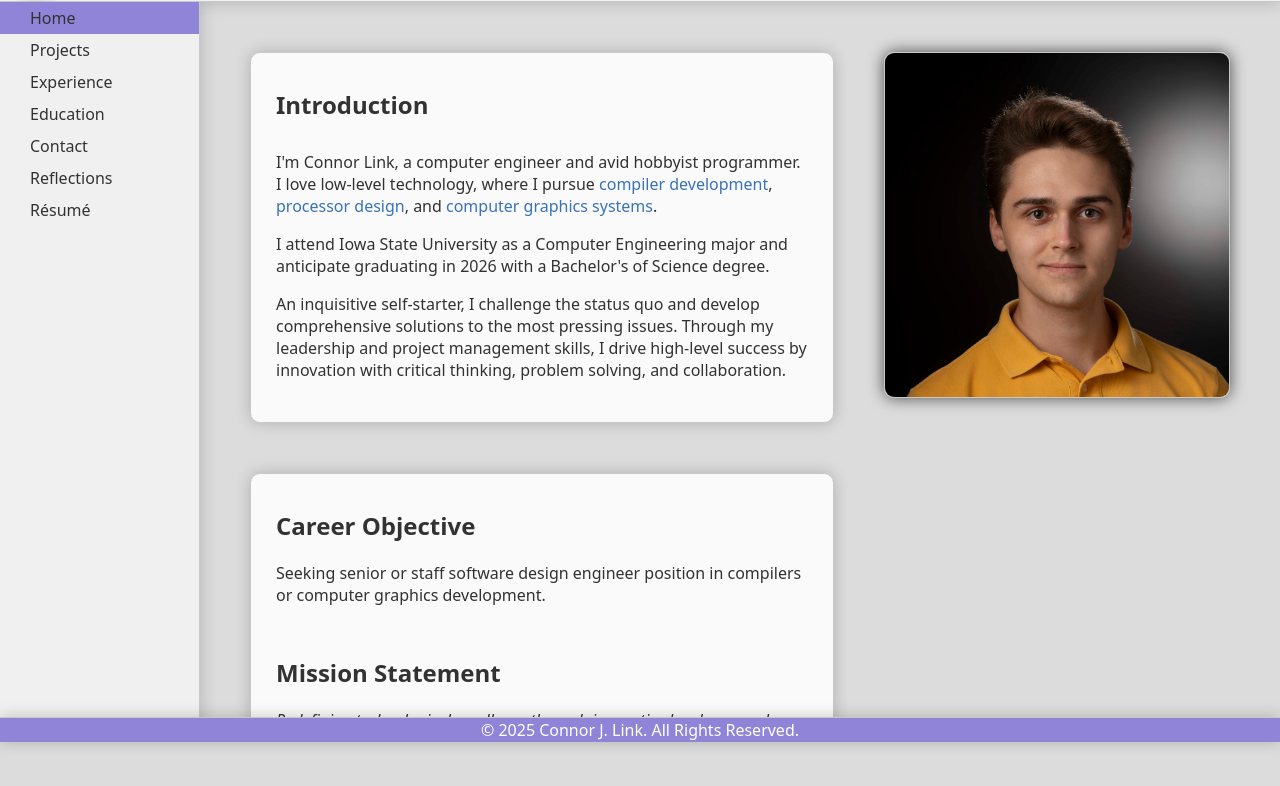
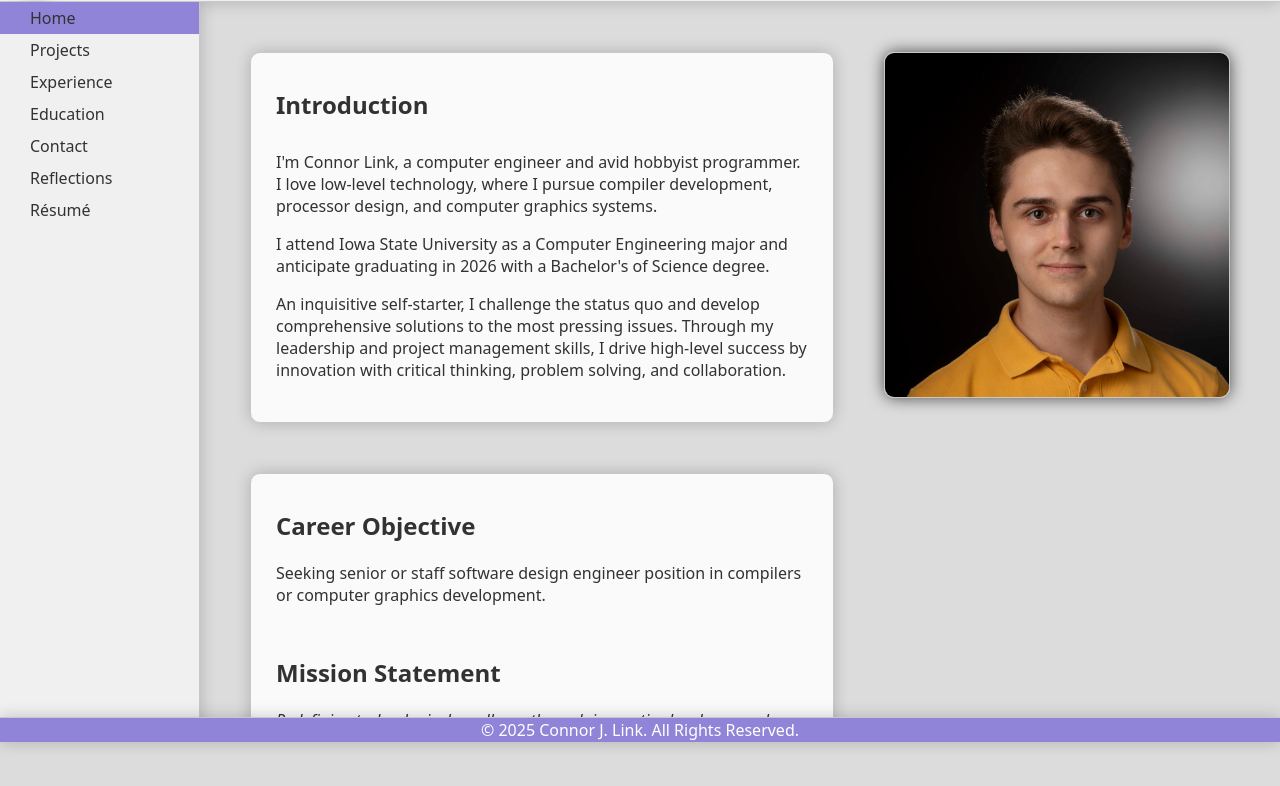
Before and after one commit to connorjlink/cpre4940, a website: page docs/index.html in a window 1280 px wide. Shown: the part 58-844 px from the top of the page. Drawn offline with Linux system fonts and the light colour scheme.

Commit message:
Fix link issue

```diff
--- a/docs/index.html
+++ b/docs/index.html
@@ -74,7 +74,7 @@
 					<div class="subitem shadowed shrink grid-intro">
 						<h2>Introduction</h2>
 
-						<p>I'm Connor Link, a computer engineer and avid hobbyist programmer. I love low-level technology, where I pursue <a href="/portfolio#haze">compiler development</a>, <a href="/portfolio#cl8">processor design</a>, and <a href="/portfolio#rendering">computer graphics systems</a>.</p>
+						<p>I'm Connor Link, a computer engineer and avid hobbyist programmer. I love low-level technology, where I pursue compiler development, processor design, and computer graphics systems.</p>
 
 						<p>I attend Iowa State University as a Computer Engineering major and anticipate graduating in 2026 with a Bachelor's of Science degree.</p>
 
```
Also changed, not shown: index.html (+1 -1 lines), temp/index.html (+1 -1 lines).
